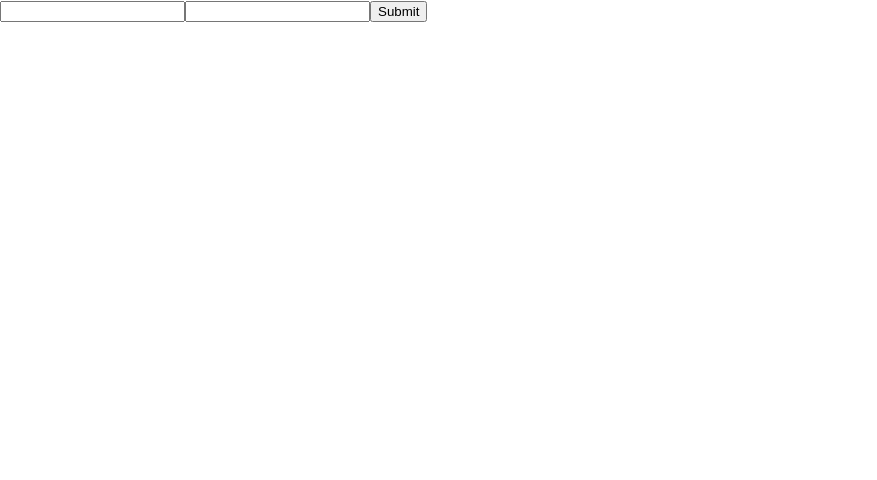
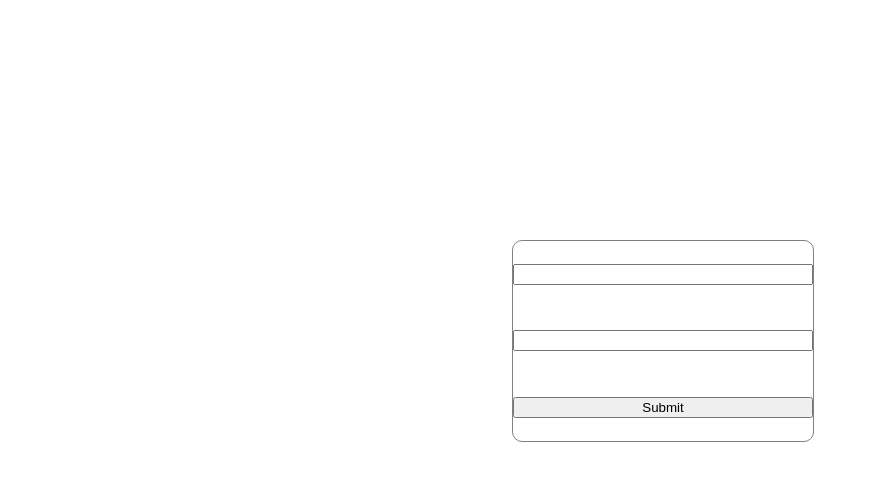
Before and after one commit to ivan-14-trifonov/rep1, a React (Create React App) app: page / in a window 1280 px wide. Shown: the top 480 px of the page, without its empty margins (0-877 px from the left). Built offline with nearby package versions, Linux system fonts and the light colour scheme.

Commit message:
https://www.youtube.com/watch?v=7xf0Kz6WGu 40:00

```diff
--- a/src/App.css
+++ b/src/App.css
@@ -1,38 +1,12 @@
-.App {
-  text-align: center;
-}
-
-.App-logo {
-  height: 40vmin;
-  pointer-events: none;
-}
-
-@media (prefers-reduced-motion: no-preference) {
-  .App-logo {
-    animation: App-logo-spin infinite 20s linear;
-  }
-}
-
-.App-header {
-  background-color: #282c34;
-  min-height: 100vh;
+.login_block {
+  width: 300px;
+  height: 200px;
+  border: 1px solid grey;
+  border-radius: 10px;
+  position: absolute;
+  top: 30%;
+  left: 40%;
   display: flex;
   flex-direction: column;
-  align-items: center;
-  justify-content: center;
-  font-size: calc(10px + 2vmin);
-  color: white;
+  justify-content: space-around;
 }
-
-.App-link {
-  color: #61dafb;
-}
-
-@keyframes App-logo-spin {
-  from {
-    transform: rotate(0deg);
-  }
-  to {
-    transform: rotate(360deg);
-  }
-}
```
